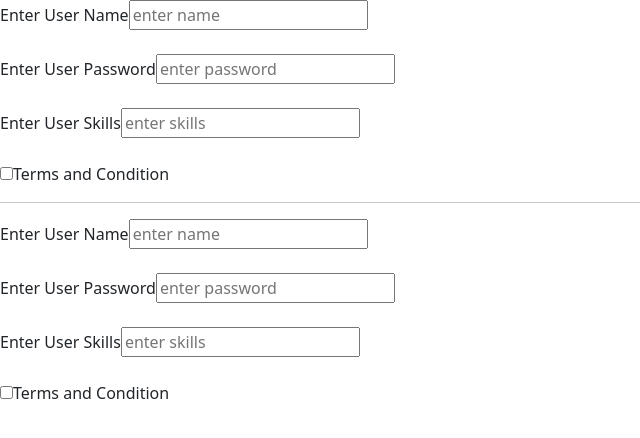
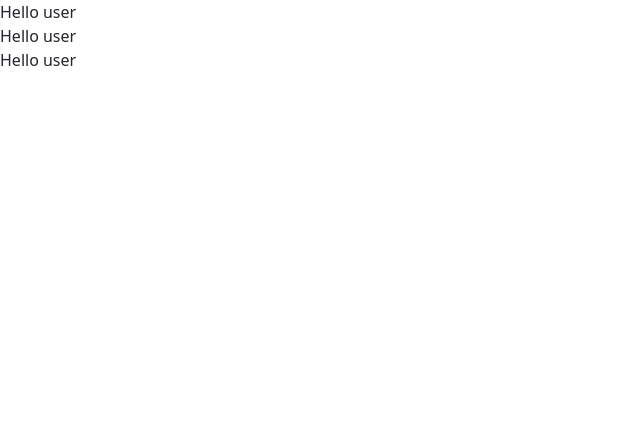
Before and after one commit to mukesh-raika/React, a React (Vite) app: page / in a window 1280 px wide. Shown: the top 438 px of the page, without its empty margins (0-640 px from the left). Built offline with nearby package versions, Linux system fonts and the light colour scheme.

Commit message:
Fragment

```diff
--- a/src/App.jsx
+++ b/src/App.jsx
@@ -1,39 +1,21 @@
-import { useId } from "react"
 
-export default function App() {
 
-  return(
-   <div>
-    <UserForm/>
-    <hr/>
-     <UserForm/>
-   </div>
+export default function App(){
+  return (
+    <>
+    <Data/>
+    <Data/>
+    <Data/>
+    </>
+
+
   )
-
 }
-
- function UserForm() {
-  const user =useId();
-
+function Data(){
   return(
     <div>
-     <form action="">
-      <label htmlFor={user+"name"}>Enter User Name</label>
-      <input id={user+"name"} type="text" placeholder="enter name" />
-      <br/>
-      <br/>
-      <label htmlFor={user+"password"}>Enter User Password</label>
-      <input id={user+"password"}type="text" placeholder="enter password" />
-      <br/>
-      <br/>
-      <label htmlFor={user+"skills"}>Enter User Skills</label>
-      <input id={user+"skills"}type="text"placeholder="enter skills"/>
-      <br/>
-      <br/>
-      <input id={user+"terms"}type="checkbox" placeholder="enter skills"/>
-      <label htmlFor={user+"terms"}>Terms and Condition</label>
-     </form>
+    <span>Hello user</span>
+
     </div>
   )
-
 }
```
